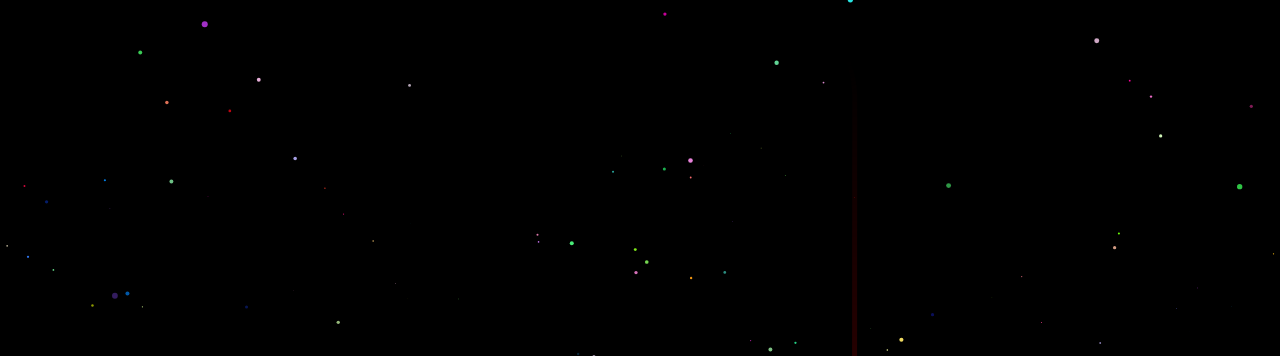
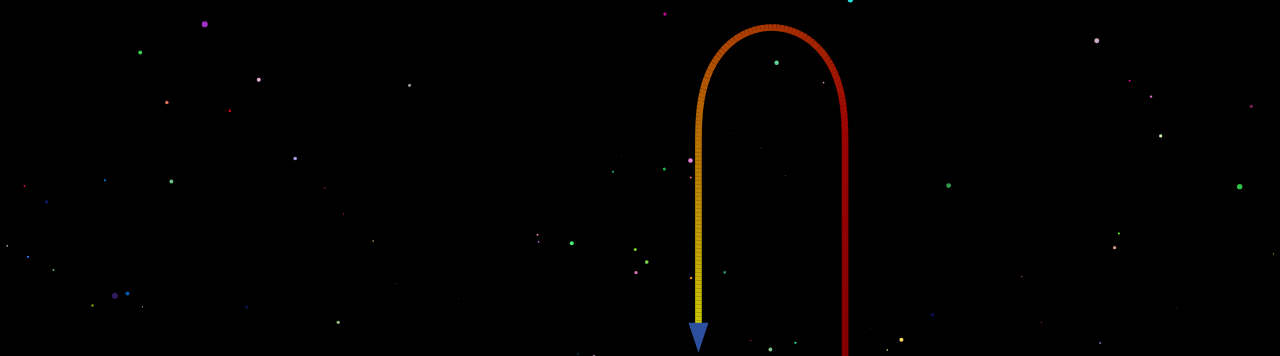
Before and after one commit to shaack/starfield-js, a website: page index.html in a window 1280 px wide. Shown: the top 356 px of the page. Drawn offline with Linux system fonts and the light colour scheme.

Commit message:
adjusted spaceship appearance and behavior: updated color, size, tail properties, and initial positioning

```diff
--- a/index.html
+++ b/index.html
@@ -44,14 +44,14 @@
     new Starfield(document.getElementById("starfield"), {
         showSpaceShip: true,
         spaceShipProps: {
-            color: "#3399ff", // Blue ship
+            color: "#2d509e", // Blue ship
             tailStartColor: "#ffff00", // Yellow start of tail
             tailEndColor: "#ff0000", // Red end of tail
-            size: 15,
+            size: 20,
             speed: 4,
-            tailLength: 5000,
-            tailMaxDistance: 1000,
-            tailOpacity: 0.5, // Set tail opacity to 0.5
+            tailLength: 2000,
+            tailMaxDistance: 2000,
+            tailOpacity: 0.8, // Set tail opacity to 0.5
             edgeDistance: 150, // Distance from edge to start turning
             edgeCurveIntensity: 0.08 // How strongly to curve when approaching an edge
         }
--- a/src/SpaceShip.js
+++ b/src/SpaceShip.js
@@ -37,12 +37,12 @@ export class SpaceShip {
     }
 
     init() {
-        // Initialize the spaceship at a random position
+        // Initialize the spaceship at the bottom of the screen with random x position
         this.x = Math.random() * this.canvas.width
-        this.y = Math.random() * this.canvas.height
+        this.y = this.canvas.height - this.props.edgeDistance
 
-        // Random initial direction (angle in radians)
-        this.direction = Math.random() * Math.PI * 2
+        // Set initial direction to upward (3π/2 or 270 degrees in radians)
+        this.direction = 3 * Math.PI / 2
 
         // Current curve value (positive or negative affects curve direction)
         this.curveValue = 0
```
